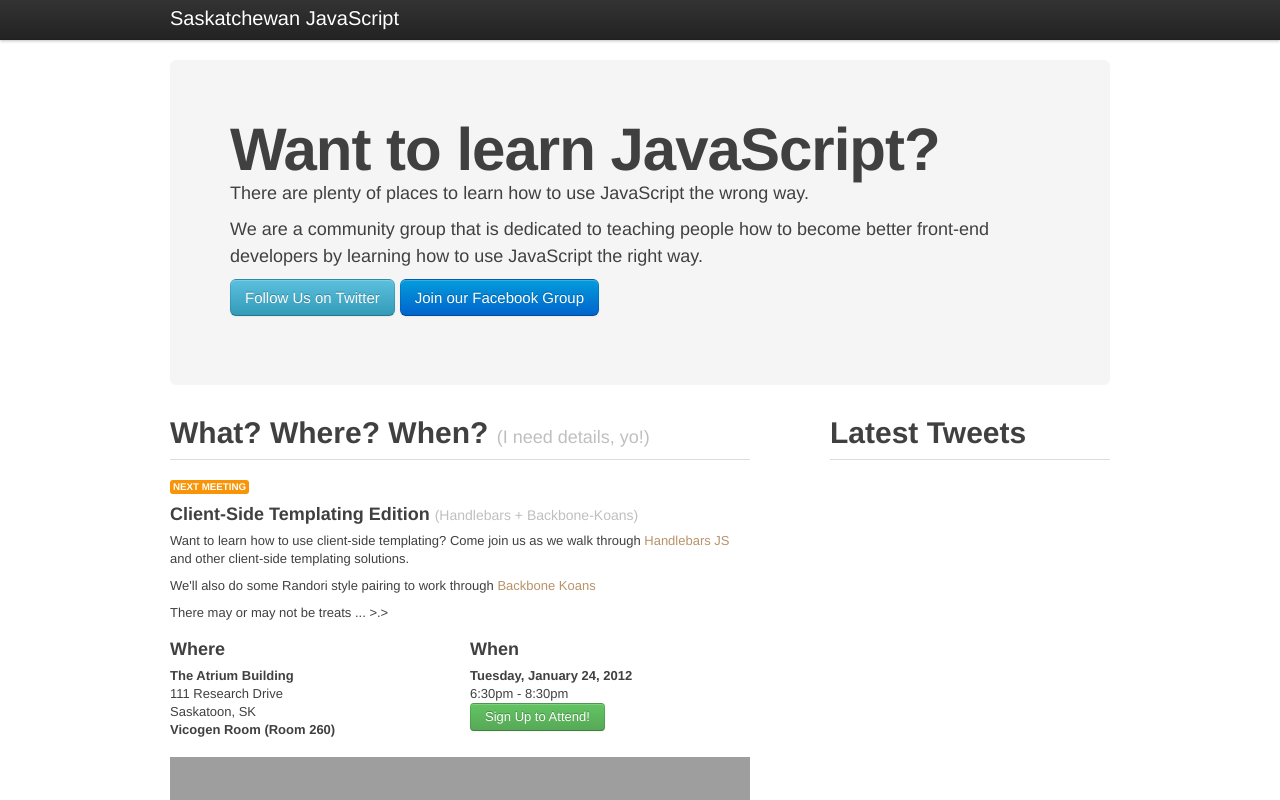
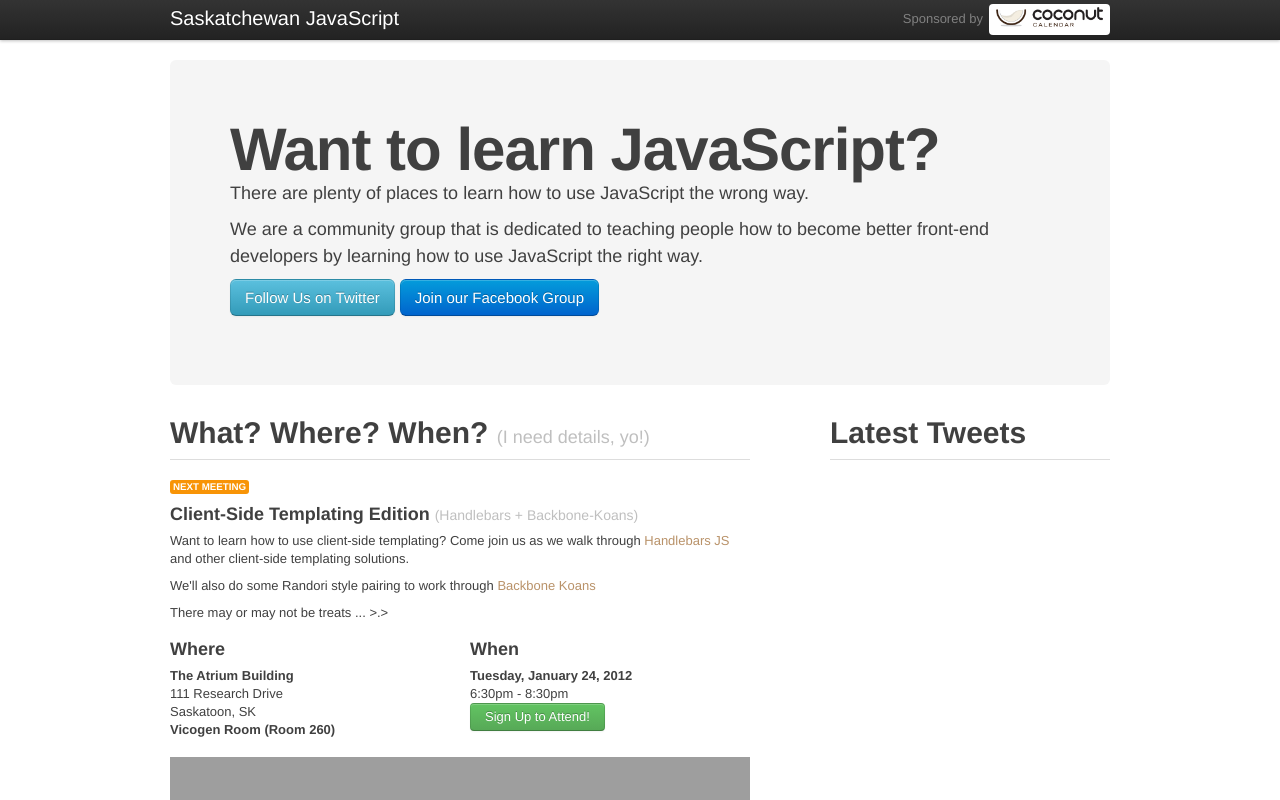
Before and after one commit to saskjavascript/saskjavascript.github.com, a plain HTML site: page index.html in a window 1280 px wide. Shown: the top 800 px of the page. Drawn offline with Linux system fonts and the light colour scheme; grey boxes are pictures that could not be loaded; a script that the page names is missing.

Commit message:
migrated sponsor to header

```diff
--- a/index.html
+++ b/index.html
@@ -32,9 +32,10 @@
       <div class="fill">
         <div class="container">
           <a class="brand" href="#">Saskatchewan JavaScript</a>
-          <!-- <ul class="nav">
-            <li class="active"><a href="#">Home</a></li>
-          </ul> -->
+          <p class="sponsor">Sponsored by </p>
+          <a class="sponsor-img" href="http://www.coconutcalendar.com">
+            <img src="img/coconut.png" alt="Coconut Calendar" />
+          </a>
         </div>
       </div>
     </div>
@@ -185,15 +186,6 @@
                <p><a class="btn" href="http://jashkenas.github.com/coffee-script/">View details &raquo;</a></p>
             </div>
           </div>
-          <div class="row">
-            <div class="span16">
-              <h2>Sponsored By</h2>
-              <hr />
-              <a href="http://www.coconutcalendar.com">
-                <img src="img/coconut.png" alt="Coconut Calendar" />
-              </a>
-            </div>
-          </div>
         </div>
       </div>
       <footer>
--- a/lib/bootstrap.less
+++ b/lib/bootstrap.less
@@ -26,4 +26,4 @@
 @import "patterns.less";
 
 // SKJS Theme
-/*@import "skjs-theme.less";*/
+@import "skjs-theme.less";
--- a/lib/skjs-theme.less
+++ b/lib/skjs-theme.less
@@ -0,0 +1,25 @@
+.topbar {
+  .container {
+    position: relative;
+
+    .sponsor {
+      position: absolute;
+      right: 127px;
+      top: -1px;
+      color: @gray;
+    }
+
+    .sponsor-img {
+      position: absolute;
+      right: 0px;
+      top: 4px;
+      background: white;
+      padding: 3px 7px;
+      .border-radius(4px);
+
+      img {
+        height: 20px;
+      }
+    }
+  }
+}
```
Also changed, not shown: css/bootstrap.css.
